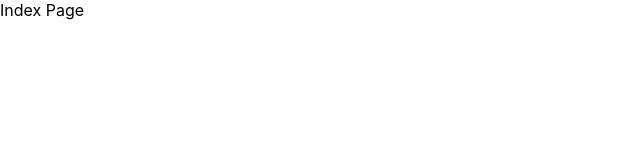
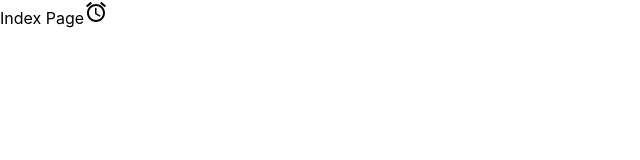
Before and after one commit to gmldnjs26/heewon-blog, a Next.js app: page / in a window 1280 px wide. Shown: the top 160 px of the page, without its empty margins (0-640 px from the left). Built offline with nearby package versions, Linux system fonts and the light colour scheme.

Commit message:
config: MUI도입

```diff
--- a/src/pages/index.tsx
+++ b/src/pages/index.tsx
@@ -1,5 +1,11 @@
+import AccessAlarmIcon from '@mui/icons-material/AccessAlarm';
 const Home = () => {
-  return <div>Index Page</div>;
+  return (
+    <div>
+      Index Page
+      <AccessAlarmIcon />
+    </div>
+  );
 };
 
 export default Home;
```
Also changed, not shown: package.json (+8 -1 lines), src/pages/_app.tsx (+5 -2 lines), 2 other files (tests, documents, lock files or other folders).
